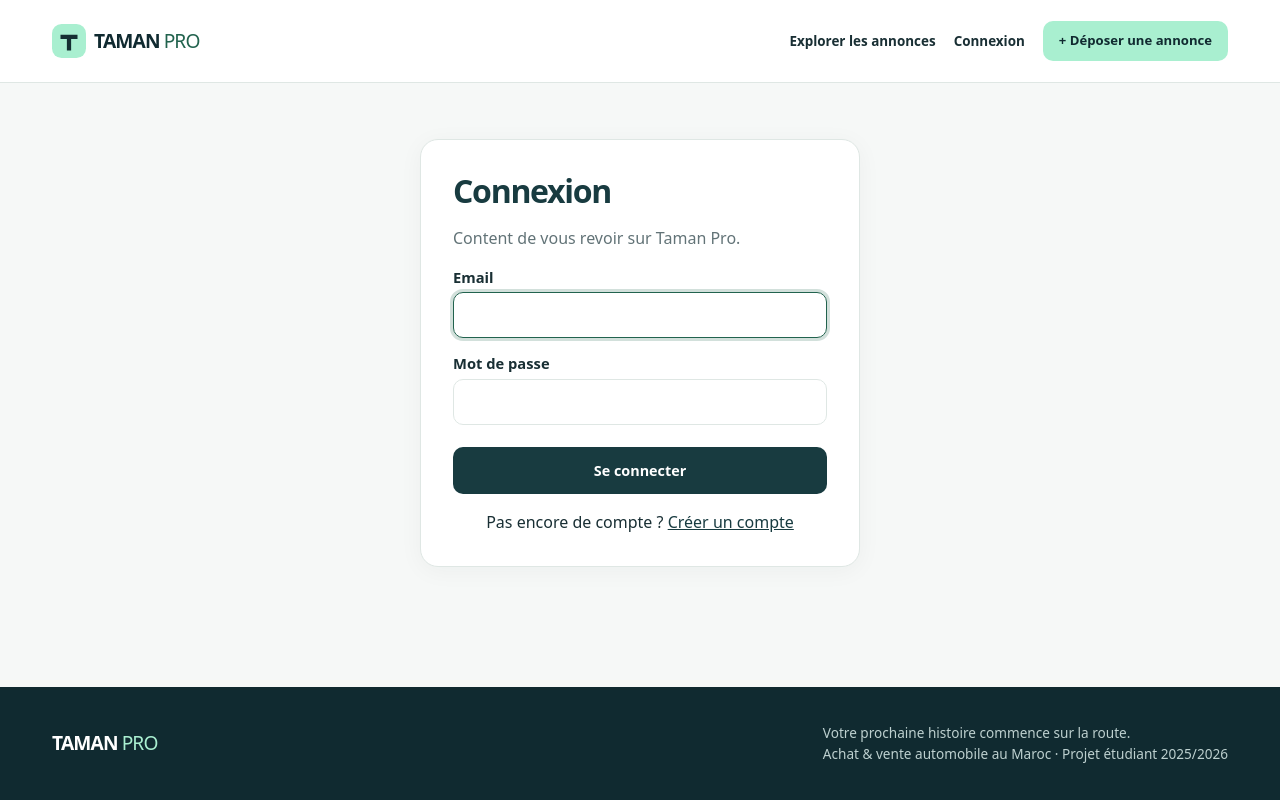
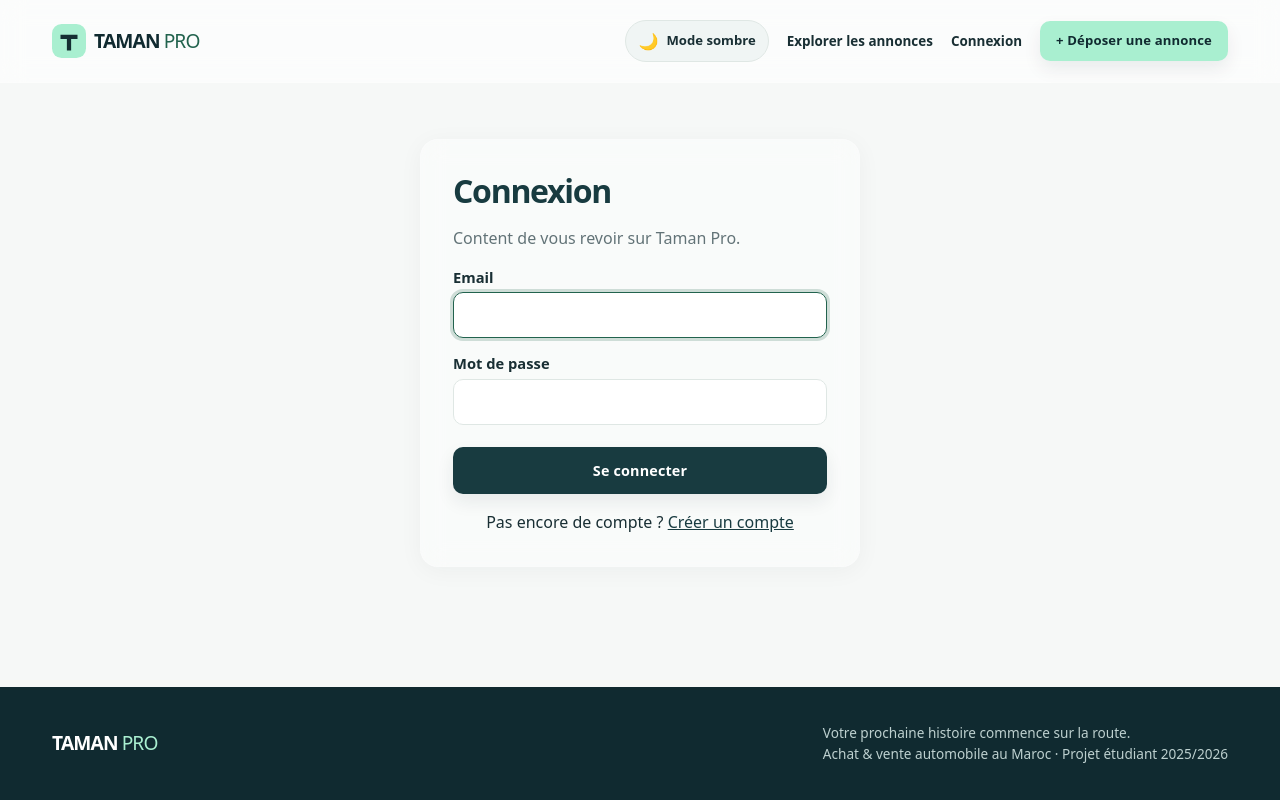
Before and after one commit to moundirjorio/taman-pro, a FastAPI app: page /login in a window 1280 px wide. Run offline with FastAPI, Linux system fonts and the light colour scheme.

Commit message:
Add dark mode and improve theme contrast
Co-authored-by: Copilot <223556219+Copilot@users.noreply.github.com>

```diff
--- a/app/static/css/style.css
+++ b/app/static/css/style.css
@@ -6,6 +6,7 @@
   --gold-dark: #22634e;
   --bg: #f6f8f7;
   --surface: #ffffff;
+  --surface-alt: #f0f5f4;
   --text: #192f34;
   --muted: #627377;
   --border: #dfe7e4;
@@ -14,7 +15,72 @@
   --whatsapp: #1f9e55;
   --radius: 18px;
   --shadow: 0 4px 24px rgba(16, 42, 48, .045);
+  --glass: rgba(255, 255, 255, .38);
+  --glass-strong: rgba(255, 255, 255, .6);
+  --glass-border: rgba(255, 255, 255, .18);
+  --footer-bg: #102a30;
+  --footer-text: #bdd0cf;
+  --card-photo-bg: linear-gradient(135deg, #e9f0ee, #dce7e3);
+  --gallery-bg: #e9edf2;
+  --gallery-img-bg: #111;
+  --brand-chip-bg: #fff;
+  --brand-chip-hover-bg: #e1f4ea;
+  --brand-chip-hover-border: #9fc9b7;
+  --sell-banner-bg: #e7f0ec;
+  --sell-banner-border: #d8e5df;
+  --card-arrow-bg: #eef5f1;
+  --empty-bg: #fff;
+  --empty-border: #bacdc4;
+  --safety-bg: #fbf6ea;
+  --safety-border: #efdfb8;
+  --safety-text: inherit;
+  --skip-link-bg: #fff;
+  --no-photo-color: #5c7370;
+  --card-hover-shadow: 0 12px 28px #102a3010;
+  --notice-bg: var(--bg);
+  color-scheme: light;
   font-family: system-ui, -apple-system, "Segoe UI", Roboto, "Helvetica Neue", Arial, sans-serif;
+}
+
+:root[data-theme="dark"] {
+  --navy: #dfeef7;
+  --navy-dark: #e8f5f6;
+  --gold: #8ce2bb;
+  --gold-dark: #7ee2b4;
+  --bg: #09171b;
+  --surface: #11242d;
+  --surface-alt: #16313b;
+  --text: #edf6f7;
+  --muted: #a9bac3;
+  --border: #274552;
+  --danger: #f4a9a3;
+  --success: #9fe5bb;
+  --whatsapp: #2ad57a;
+  --shadow: 0 12px 30px rgba(0, 0, 0, .35);
+  --glass: rgba(17, 36, 45, .52);
+  --glass-strong: rgba(17, 36, 45, .76);
+  --glass-border: rgba(125, 211, 186, .12);
+  --footer-bg: #060e12;
+  --footer-text: #8eaaa8;
+  --card-photo-bg: linear-gradient(135deg, #0f2228, #132c34);
+  --gallery-bg: #0d1f26;
+  --gallery-img-bg: #080f14;
+  --brand-chip-bg: var(--surface);
+  --brand-chip-hover-bg: #162e38;
+  --brand-chip-hover-border: #2a5c4e;
+  --sell-banner-bg: #0f252e;
+  --sell-banner-border: #1e3e4a;
+  --card-arrow-bg: #162e38;
+  --empty-bg: var(--surface);
+  --empty-border: #274552;
+  --safety-bg: #1a2218;
+  --safety-border: #3a4430;
+  --safety-text: #d4c9a0;
+  --skip-link-bg: var(--surface);
+  --no-photo-color: #7a9590;
+  --card-hover-shadow: 0 12px 28px rgba(0, 0, 0, .3);
+  --notice-bg: var(--surface-alt);
+  color-scheme: dark;
 }
 
 * { box-sizing: border-box; }
@@ -34,7 +100,10 @@ h2 { font-size: 1.1rem; }
 .inline { display: inline; margin: 0; }
 
 /* ---------- En-tête ---------- */
-.topbar { background: #fff; color: var(--text); border-bottom: 1px solid var(--border); position: sticky; top: 0; z-index: 20; }
+.topbar {
+  background: var(--glass-strong); color: var(--text); border-bottom: 1px solid rgba(255,255,255,.14);
+  position: sticky; top: 0; z-index: 20; backdrop-filter: blur(12px); -webkit-backdrop-filter: blur(12px);
+}
 .topbar-inner { display: flex; align-items: center; justify-content: space-between; gap: 12px; min-height: 82px; flex-wrap: wrap; padding-top: 8px; padding-bottom: 8px; }
 .logo { font-family: inherit; font-weight: 700; font-size: 1.4rem; letter-spacing: .04em; color: #fff; text-decoration: none; }
 .logo span { color: var(--gold); margin-left: 4px; }
@@ -43,28 +112,63 @@ h2 { font-size: 1.1rem; }
 .nav-link { color: var(--text); text-decoration: none; font-size: .95rem; }
 .nav-link:hover { color: var(--gold-dark); }
 .link-button { background: none; border: 0; padding: 0; font: inherit; cursor: pointer; }
+.theme-toggle {
+  display: inline-flex; align-items: center; gap: 8px; padding: 8px 12px; border: 1px solid var(--border);
+  border-radius: 999px; background: var(--surface-alt); color: var(--text); cursor: pointer;
+  font: inherit; font-size: .82rem; font-weight: 600; transition: border-color .15s ease, transform .15s ease;
+}
+.theme-toggle:hover { border-color: var(--gold-dark); }
+.theme-toggle:active { transform: translateY(1px); }
+.theme-icon { font-size: 1rem; }
+.theme-label { white-space: nowrap; }
 
 /* ---------- Boutons ---------- */
-.btn { display: inline-flex; align-items: center; justify-content: center; gap: 6px; padding: 10px 18px; border-radius: 10px; border: 1px solid transparent; font: inherit; font-weight: 600; text-decoration: none; cursor: pointer; transition: background .15s, border-color .15s; white-space: nowrap; }
+.btn {
+  display: inline-flex; align-items: center; justify-content: center; gap: 6px;
+  padding: 10px 18px; border-radius: 12px; border: 1px solid transparent;
+  font: inherit; font-weight: 700; letter-spacing: .01em; text-decoration: none; cursor: pointer;
+  transition: transform .15s ease, box-shadow .15s ease, border-color .15s ease, background .15s ease;
+  white-space: nowrap; box-shadow: 0 8px 18px rgba(16, 42, 48, .08);
+}
+.btn:hover { transform: translateY(-1px); }
 .btn-sm { padding: 6px 12px; font-size: .9rem; }
 .btn-block { width: 100%; margin-top: 8px; }
 .btn-primary { background: var(--navy); color: #fff; }
-.btn-primary:hover { background: var(--navy-dark); }
+.btn-primary:hover { background: var(--navy-dark); box-shadow: 0 10px 24px rgba(24, 59, 64, .2); }
 .btn-gold { background: var(--gold); color: var(--navy-dark); }
-.btn-gold:hover { background: #8ce2bb; }
-.btn-ghost { background: var(--surface); color: var(--navy); border-color: var(--border); }
-.btn-ghost:hover { border-color: var(--navy); }
-.btn-danger-ghost { background: var(--surface); color: var(--danger); border-color: #efc9c6; }
-.btn-danger-ghost:hover { border-color: var(--danger); }
+.btn-gold:hover { background: #8ce2bb; box-shadow: 0 10px 24px rgba(140, 226, 187, .35); }
+.btn-ghost {
+  background: rgba(255, 255, 255, .78); color: var(--navy-dark); border-color: rgba(16, 42, 48, .18);
+  backdrop-filter: blur(10px); -webkit-backdrop-filter: blur(10px);
+}
+.btn-ghost:hover { border-color: var(--navy); background: rgba(255, 255, 255, .9); color: var(--navy); }
+.btn-danger-ghost {
+  background: rgba(255,255,255,.78); color: var(--danger); border-color: rgba(179, 38, 30, .25);
+  backdrop-filter: blur(10px); -webkit-backdrop-filter: blur(10px);
+}
+.btn-danger-ghost:hover { border-color: var(--danger); background: rgba(255,255,255,.9); color: var(--danger); }
+
+:root[data-theme="dark"] .btn-ghost {
+  background: rgba(7, 21, 27, .88); color: #edf6f7; border-color: rgba(125, 211, 186, .35);
+}
+:root[data-theme="dark"] .btn-ghost:hover {
+  background: rgba(11, 28, 34, .96); color: #ffffff; border-color: rgba(125, 211, 186, .5);
+}
+:root[data-theme="dark"] .btn-danger-ghost {
+  background: rgba(28, 11, 13, .8); color: #ffb4ae; border-color: rgba(255, 128, 116, .38);
+}
+:root[data-theme="dark"] .btn-danger-ghost:hover {
+  background: rgba(37, 15, 17, .9); color: #ffd1ca; border-color: rgba(255, 128, 116, .5);
+}
 .btn-whatsapp { background: var(--whatsapp); color: #fff; }
-.btn-whatsapp:hover { filter: brightness(.95); }
+.btn-whatsapp:hover { filter: brightness(.95); box-shadow: 0 10px 24px rgba(31, 158, 85, .32); }
 
 /* ---------- Messages ---------- */
 .flashes { margin-top: 16px; }
 .flash { padding: 12px 16px; border-radius: 10px; margin-bottom: 12px; border: 1px solid; }
-.flash-success { background: #e8f5ee; border-color: #b9e0c9; color: var(--success); }
-.flash-info { background: #eaf1f9; border-color: #c4d6ea; color: var(--navy); }
-.flash-error { background: #fdecea; border-color: #f3c3be; color: var(--danger); }
+.flash-success { background: rgba(31, 122, 76, .12); border-color: rgba(31, 122, 76, .28); color: var(--success); }
+.flash-info { background: rgba(24, 59, 64, .12); border-color: rgba(24, 59, 64, .28); color: var(--navy); }
+.flash-error { background: rgba(179, 38, 30, .12); border-color: rgba(179, 38, 30, .28); color: var(--danger); }
 
 /* ---------- Accueil / recherche ---------- */
 .hero { background: linear-gradient(160deg, var(--navy) 0%, var(--navy-dark) 100%); color: #fff; padding: 28px 0 24px; }
@@ -112,7 +221,11 @@ textarea { resize: vertical; }
 .empty-title { font-size: 1.15rem; font-weight: 600; }
 
 /* ---------- Panneaux / formulaires ---------- */
-.panel { background: var(--surface); border-radius: var(--radius); box-shadow: var(--shadow); padding: 26px; margin-bottom: 20px; border: 1px solid var(--border); }
+.panel {
+  background: var(--glass); border: 1px solid var(--glass-border); border-radius: var(--radius);
+  box-shadow: var(--shadow); padding: 26px; margin-bottom: 20px; backdrop-filter: blur(12px);
+  -webkit-backdrop-filter: blur(12px);
+}
 fieldset.panel { min-width: 0; }
 legend { font-weight: 700; color: var(--navy); font-size: 1.05rem; padding: 0; float: left; width: 100%; margin-bottom: 12px; }
 legend + * { clear: both; }
--- a/app/static/js/app.js
+++ b/app/static/js/app.js
@@ -1,6 +1,31 @@
 // Petites améliorations progressives : tout fonctionne aussi sans JavaScript.
 (function () {
   "use strict";
+
+  // Theme sombre / clair
+  var root = document.documentElement;
+  var toggle = document.querySelector(".theme-toggle");
+  var applyTheme = function (theme) {
+    root.setAttribute("data-theme", theme);
+    localStorage.setItem("taman-theme", theme);
+    if (!toggle) return;
+    var isDark = theme === "dark";
+    toggle.setAttribute("aria-pressed", String(isDark));
+    toggle.querySelector(".theme-icon").textContent = isDark ? "☀️" : "🌙";
+    toggle.querySelector(".theme-label").textContent = isDark ? "Mode clair" : "Mode sombre";
+  };
+
+  var savedTheme = localStorage.getItem("taman-theme");
+  var systemPrefersDark = window.matchMedia && window.matchMedia("(prefers-color-scheme: dark)").matches;
+  var initialTheme = savedTheme || (systemPrefersDark ? "dark" : "light");
+  applyTheme(initialTheme);
+
+  if (toggle) {
+    toggle.addEventListener("click", function () {
+      var nextTheme = root.getAttribute("data-theme") === "dark" ? "light" : "dark";
+      applyTheme(nextTheme);
+    });
+  }
 
   // Tri : soumission automatique au changement
   document.querySelectorAll("[data-autosubmit]").forEach(function (el) {
--- a/app/templates/base.html
+++ b/app/templates/base.html
@@ -14,6 +14,10 @@
     <div class="container topbar-inner">
       <a href="/" class="logo" aria-label="Taman Pro — accueil"><img src="/static/img/logo.svg" width="34" height="34" alt="">TAMAN<span>PRO</span></a>
       <nav class="nav" aria-label="Navigation principale">
+        <button type="button" class="theme-toggle" aria-label="Basculer le mode sombre" aria-pressed="false">
+          <span class="theme-icon" aria-hidden="true">🌙</span>
+          <span class="theme-label">Mode sombre</span>
+        </button>
         <a href="/#annonces" class="nav-link nav-browse">Explorer les annonces</a>
         {% if user %}
           <a href="/mes-annonces" class="nav-link">Mes annonces</a>
```
Also changed, not shown: other parts of app/static/css/style.css (+23 -18 lines).
